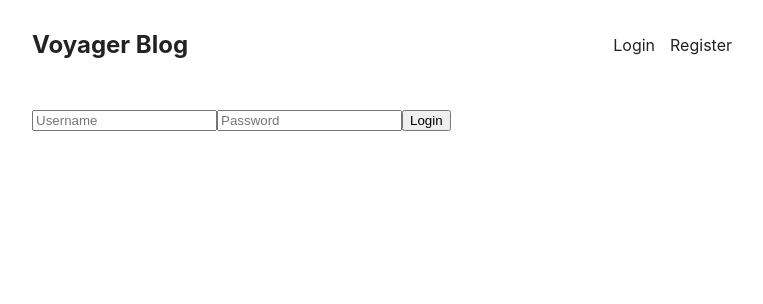
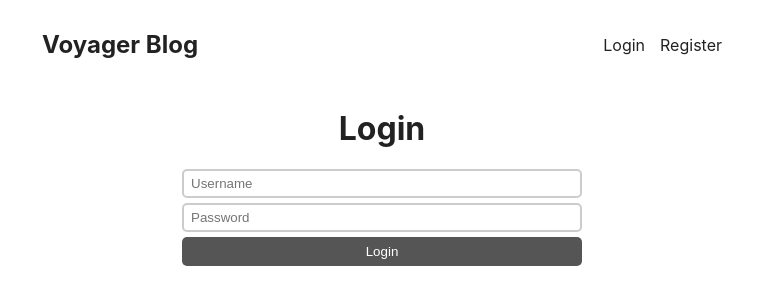
Before and after one commit to Frnn4268/voyager-blog, a React (Create React App) app in the folder client/: page /login in a window 1280 px wide. Shown: the top 304 px of the page, without its empty margins (258-1021 px from the left). Built offline with nearby package versions, Linux system fonts and the light colour scheme.

Commit message:
Adding new changes in App.css and creating new content for RegisterPage.jsx and LoginPage.jsx

```diff
--- a/client/src/App.css
+++ b/client/src/App.css
@@ -1,3 +1,7 @@
+* {
+  box-sizing: border-box;
+}
+
 body {
   color: #222;
 }
@@ -65,3 +69,32 @@
   line-height: 1.4rem;
   color: #555;
 }
+
+form.login, form.register {
+  max-width: 400px;
+  margin: 0 auto;
+}
+
+input {
+  display: block;
+  margin-bottom: 5px;
+  width: 100%;
+  padding: 5px 7px;
+  border: 2px solid #ccc;
+  border-radius: 5px;
+  background-color: #fff;
+}
+
+button {
+  width: 100%;
+  display: block;
+  background-color: #555;
+  border: 0;
+  color: #fff;
+  border-radius: 5px;
+  padding: 7px 0;
+}
+
+form h1 {
+  text-align: center;
+}
--- a/client/src/pages/LoginPage.jsx
+++ b/client/src/pages/LoginPage.jsx
@@ -1,6 +1,7 @@
 export default function LoginPage() {
   return (
-    <form action="">
+    <form className="login">
+      <h1>Login</h1>
       <input type="text" placeholder="Username" />
       <input type="password" placeholder="Password" />
       <button>Login</button>
--- a/client/src/pages/RegisterPage.jsx
+++ b/client/src/pages/RegisterPage.jsx
@@ -1,6 +1,7 @@
 export default function RegisterPage() {
   return (
-    <form action="">
+    <form className="register">
+      <h1>Register</h1>
       <input type="text" placeholder="Username" />
       <input type="password" placeholder="Password" />
       <button>Register</button>
```
